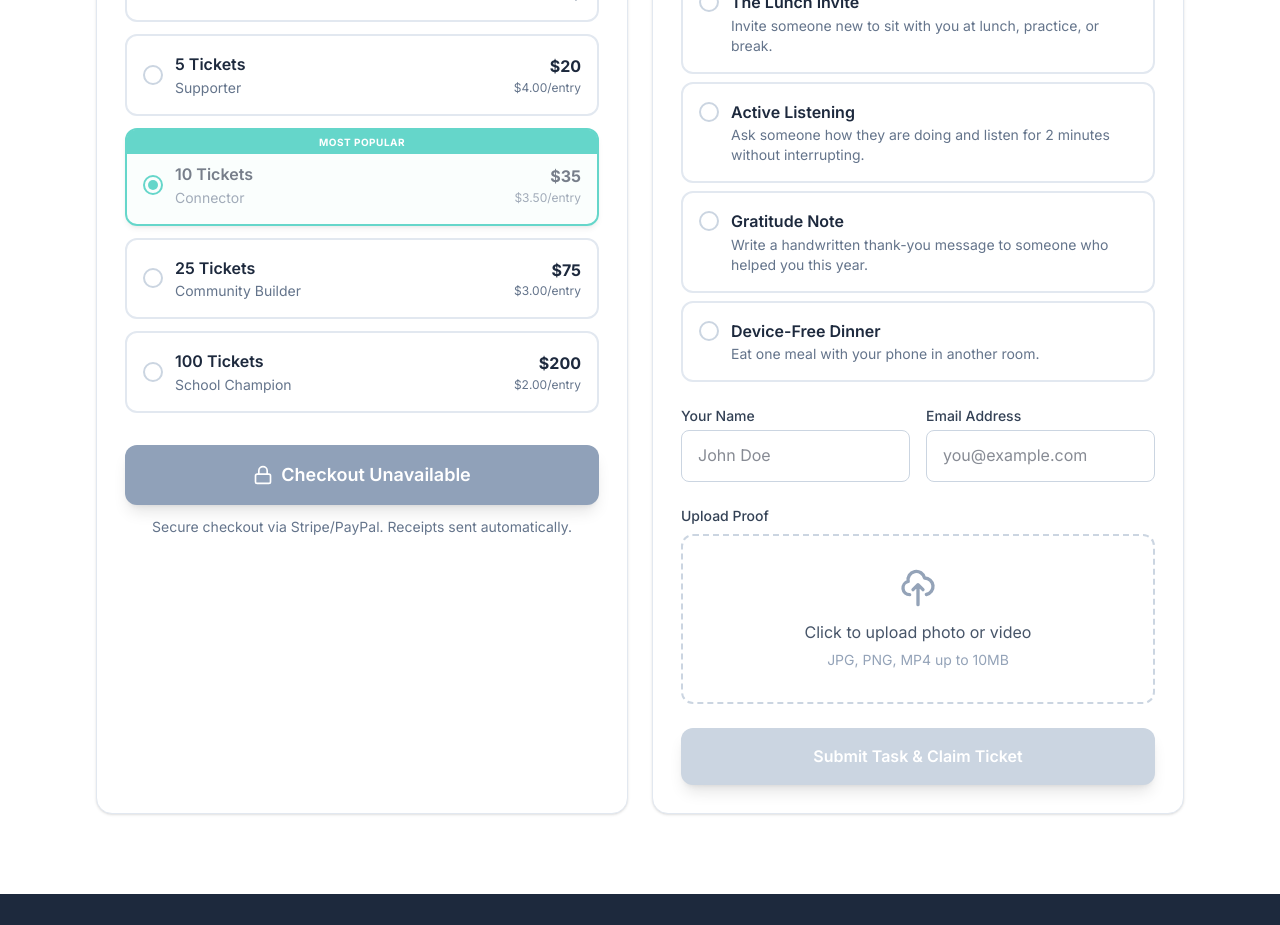
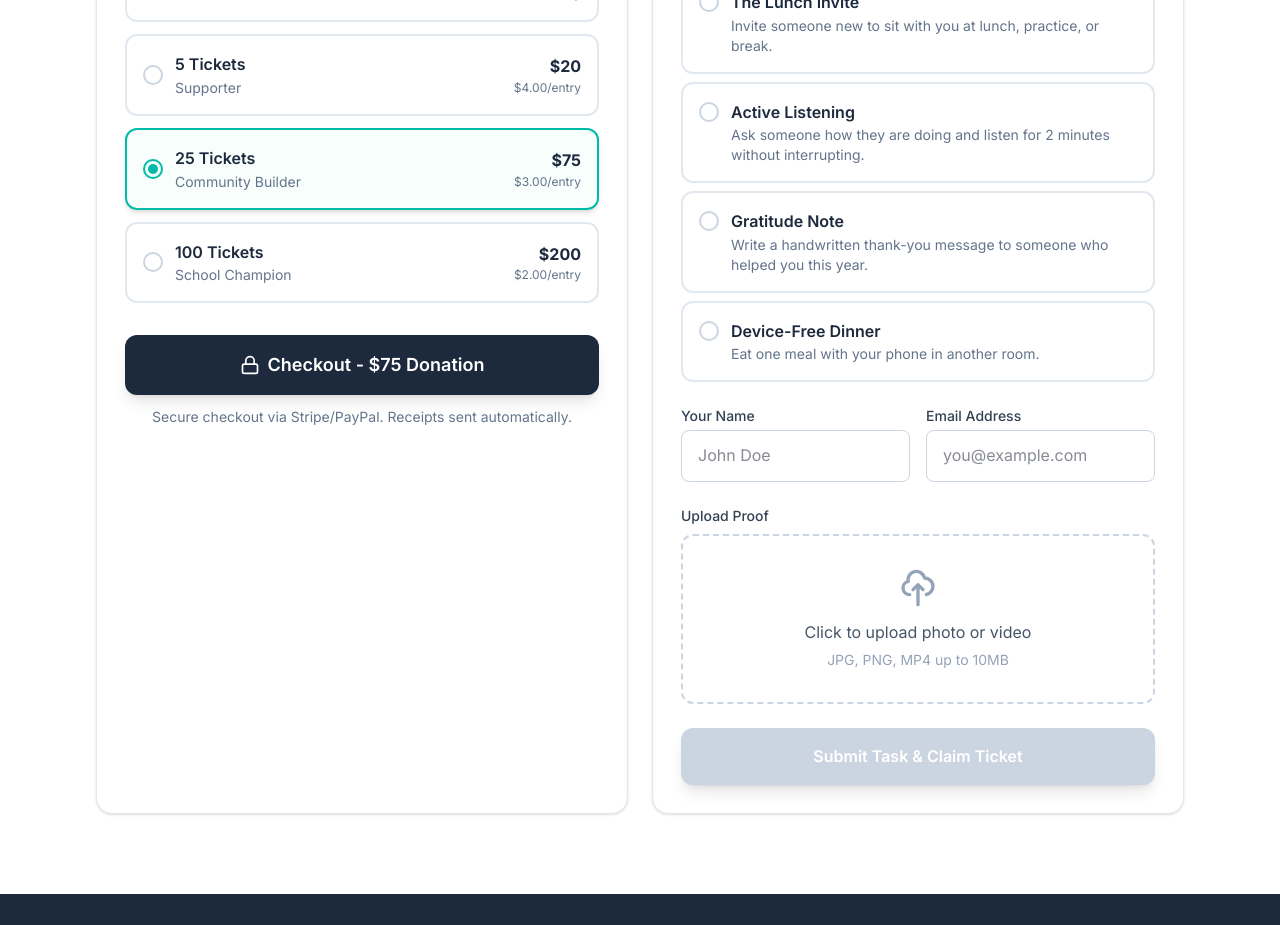
Before and after one commit to danny-nbrain/shi, a Next.js app in the folder raffle/: page / in a window 1280 px wide. Shown: the part 2840-3765 px from the top of the page. Built offline with nearby package versions, Linux system fonts and the light colour scheme.

Commit message:
Remove 10-ticket package from purchase options

```diff
--- a/raffle/app/components/TicketsSection.tsx
+++ b/raffle/app/components/TicketsSection.tsx
@@ -10,7 +10,6 @@
   pricePerEntry: number
   stripeLink: string
   popular?: boolean
-  disabled?: boolean
   subtitle: string
 }
 
@@ -32,19 +31,6 @@
     price: 20,
     pricePerEntry: 4.00,
     stripeLink: 'https://buy.stripe.com/aFafZg9y65fmdAM3yN4sE01',
-  },
-  {
-    id: 'connector',
-    name: '10 Tickets',
-    subtitle: 'Connector',
-    tickets: 10,
-    price: 35,
-    pricePerEntry: 3.50,
-    // NOTE: The existing Stripe link we had here points to $75 / 25 tickets.
-    // We need the correct $35 payment link for the 10-ticket package.
-    stripeLink: '',
-    disabled: true,
-    popular: true,
   },
   {
     id: 'community_builder',
@@ -74,13 +60,13 @@
 }
 
 export default function TicketsSection({ showFreeTicket = true, onEarnFreeTicket }: TicketsSectionProps) {
-  const [selectedPackage, setSelectedPackage] = useState<string>('connector')
+  const [selectedPackage, setSelectedPackage] = useState<string>('community_builder')
 
   const selected = TICKET_PACKAGES.find(p => p.id === selectedPackage)
-  const canCheckout = Boolean(selected?.stripeLink) && !selected?.disabled
+  const canCheckout = Boolean(selected?.stripeLink)
 
   const handleCheckout = () => {
-    if (selected?.stripeLink && !selected.disabled) {
+    if (selected?.stripeLink) {
       window.open(selected.stripeLink, '_blank')
     }
   }
@@ -111,8 +97,7 @@
                     selectedPackage === pkg.id
                       ? 'border-teal-500 bg-teal-50/50 shadow-md'
                       : 'border-gray-200 hover:border-gray-300'
-                  } ${pkg.popular ? 'pt-8' : ''} ${pkg.disabled ? 'opacity-60 cursor-not-allowed hover:shadow-none' : ''}`}
-                  disabled={pkg.disabled}
+                  } ${pkg.popular ? 'pt-8' : ''}`}
                 >
                   {pkg.popular && (
                     <div className="absolute top-0 left-0 right-0 bg-teal-500 text-white text-[10px] font-bold tracking-wider text-center py-1 rounded-t-lg">
```
